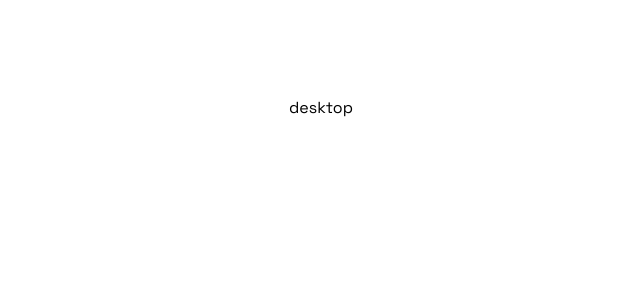
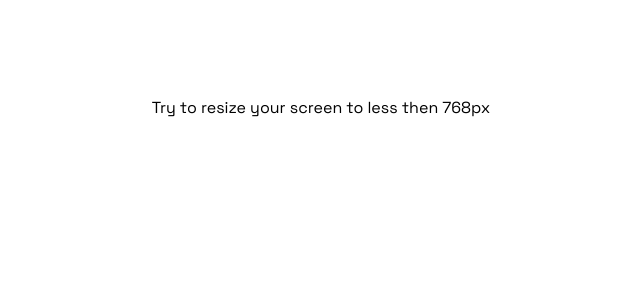
Before and after one commit to maciejadamski89/mobile-menu-shadcn, a Next.js app: page / in a window 1280 px wide. Shown: the top 300 px of the page, without its empty margins (319-959 px from the left). Built offline with nearby package versions, Linux system fonts and the light colour scheme.

Commit message:
ref: Remove unused imports and update MobileMenu component

```diff
--- a/src/components/main-menu.tsx
+++ b/src/components/main-menu.tsx
@@ -1,7 +1,7 @@
 "use client";
 
 import { useMediaQuery } from "@/hooks/use-media-query";
-import { Menu, MenuIcon } from "lucide-react";
+import { MenuIcon } from "lucide-react";
 import {
     Drawer,
     DrawerClose,
@@ -15,13 +15,17 @@ import {
 
 import { Button } from "@/components/ui/button";
 
-export default function MainMenu() {
+type MobileMenuProps = {
+    direction: "left" | "top" | "right" | "bottom";
+};
+
+export default function MobileMenu({ direction }: MobileMenuProps) {
     const isDesktop = useMediaQuery("(min-width: 768px)");
     return isDesktop ? (
-        <div>desktop</div>
+        <div>Try to resize your screen to less then 768px</div>
     ) : (
         <div>
-            <Drawer direction="top">
+            <Drawer direction={direction}>
                 <DrawerTrigger>
                     <MenuIcon />
                 </DrawerTrigger>
```
